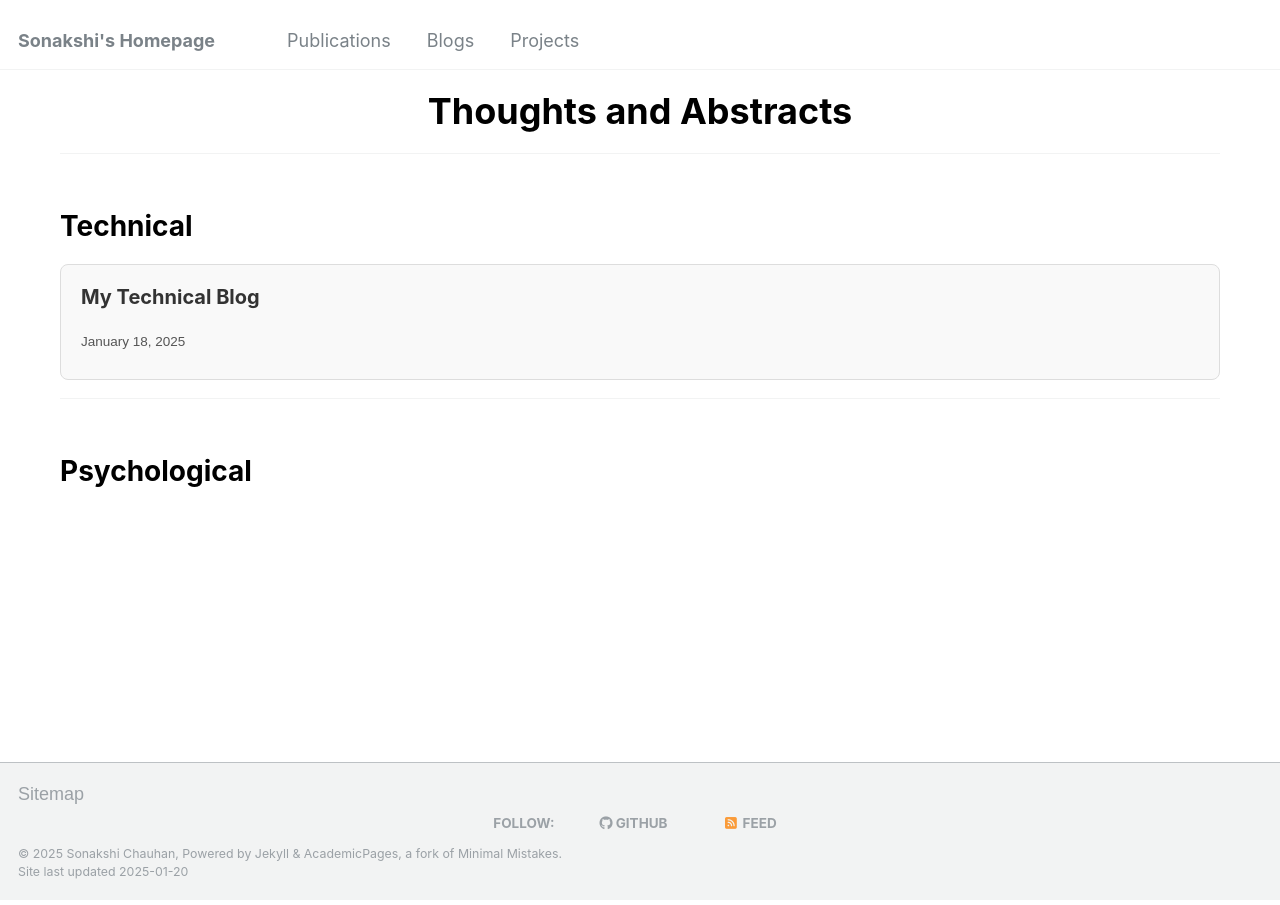
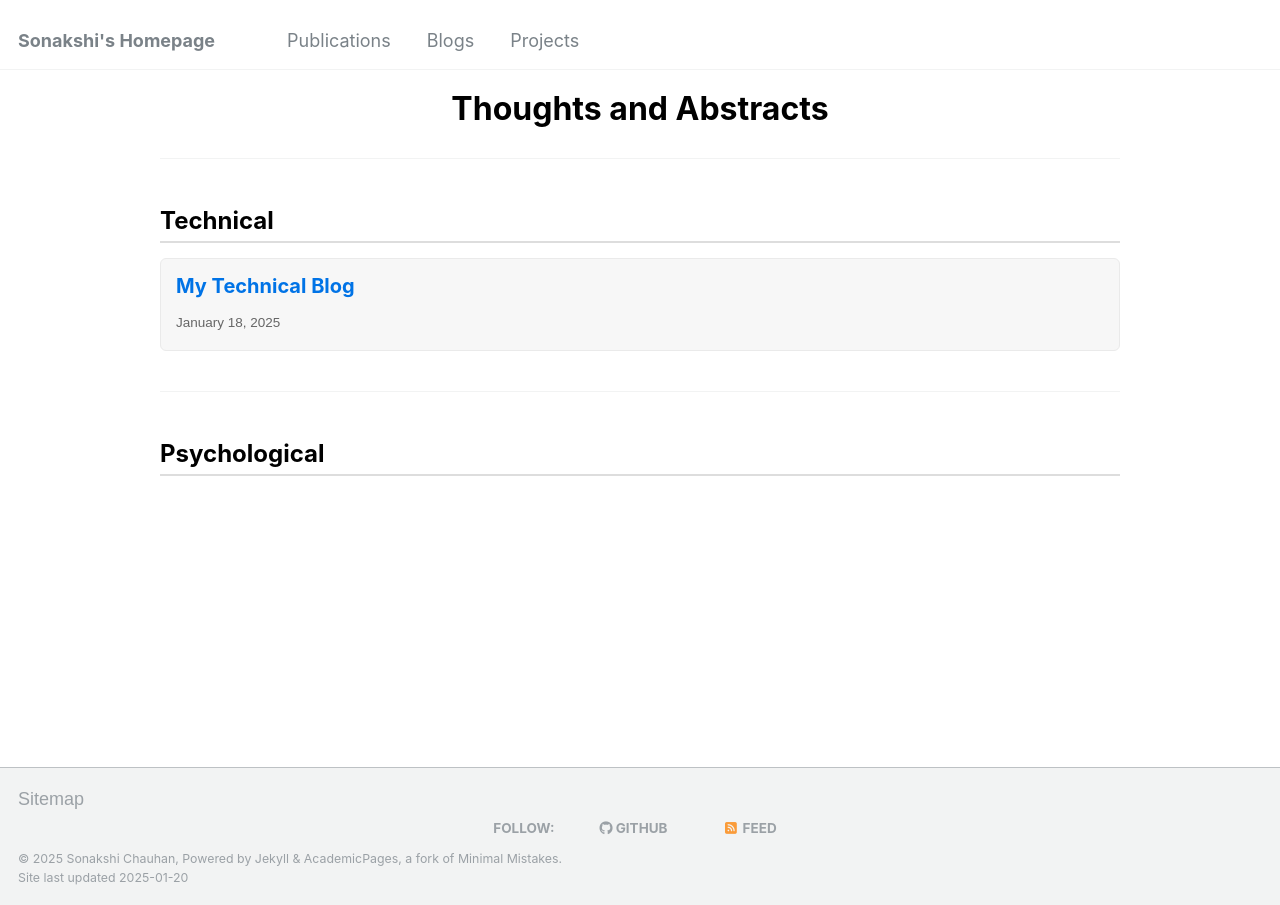
Before and after one commit to SonakshiChauhan/Sonakshi.github.io, a Jekyll site: the page built from _pages/blogs.md, in a window 1280 px wide. Built offline with Jekyll 4.4.1, drawn with Linux system fonts in a browser that asks for light colours.

Commit message:
Update main.scss

```diff
--- a/assets/css/main.scss
+++ b/assets/css/main.scss
@@ -67,53 +67,61 @@ ul li {
 }
 /* Center the blog boxes */
 /* Blog Section Styling */
-/* Blog Section Styling */
 .blog-section {
-  max-width: 1200px;
+  max-width: 1000px;
   margin: 0 auto;
   padding: 20px;
 }
 
 .blog-section h1 {
   text-align: center;
-  font-size: 36px;
-  margin-bottom: 20px;
+  font-size: 32px;
+  margin-bottom: 30px;
+}
+
+.blog-category {
+  margin-bottom: 40px;
 }
 
 .blog-category h2 {
-  font-size: 28px;
-  margin-bottom: 10px;
+  font-size: 24px;
+  margin-bottom: 15px;
+  border-bottom: 2px solid #ddd;
+  padding-bottom: 5px;
 }
 
 .blog-list {
   display: flex;
-  flex-wrap: wrap;
-  gap: 20px;
-  margin-top: 20px;
+  flex-direction: column;
+  gap: 15px;
 }
 
 .blog-item {
-  flex: 1 1 calc(50% - 20px); /* Adjust the width of the items */
-  padding: 20px;
-  background-color: #f9f9f9; /* Light background for posts */
-  border: 1px solid #ddd;
-  border-radius: 8px;
+  padding: 15px;
+  background-color: #f7f7f7;
+  border: 1px solid #eaeaea;
+  border-radius: 6px;
+  transition: background-color 0.3s;
+}
+
+.blog-item:hover {
+  background-color: #efefef;
 }
 
 .blog-item h3 {
   margin-top: 0;
   font-size: 20px;
-  margin-bottom: 10px;
 }
 
 .blog-item p {
-  margin-bottom: 5px;
-  color: #555;
+  margin: 0;
+  color: #666;
 }
 
 .blog-item a {
   text-decoration: none;
-  color: #333;
+  color: #0073e6;
+  font-weight: bold;
 }
 
 .blog-item a:hover {
```
